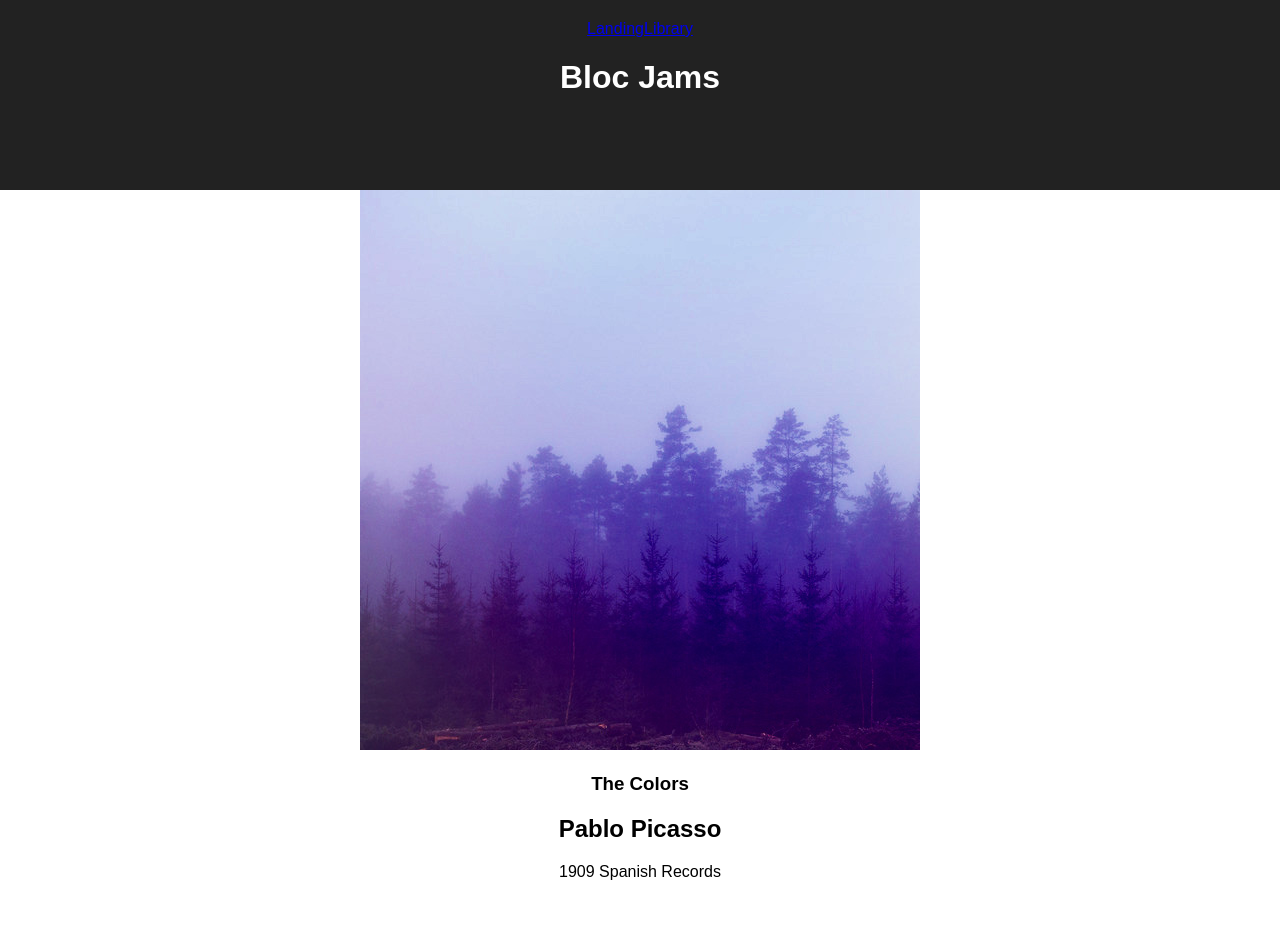
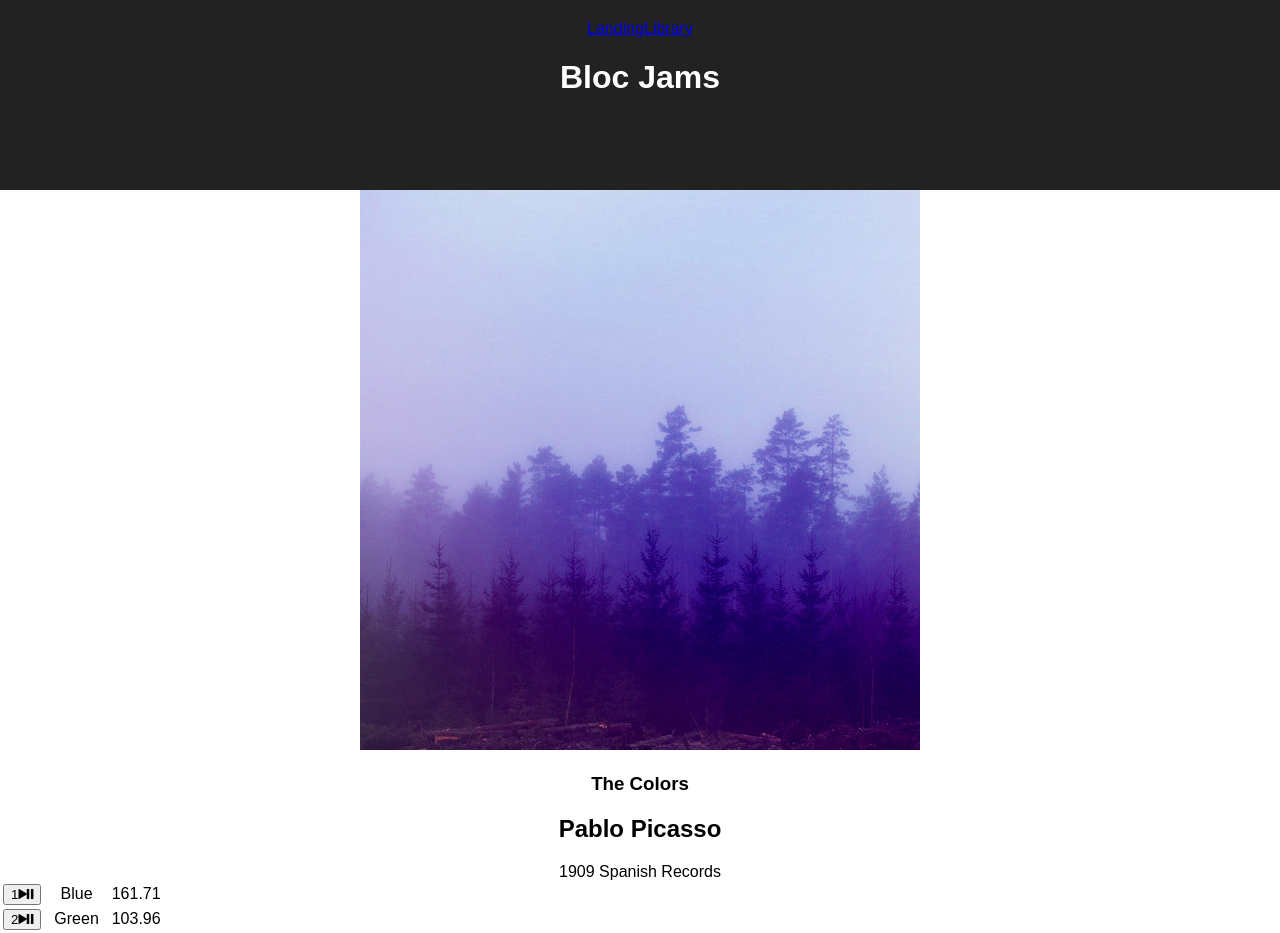
Before and after one commit to sds0208/bloc-jams-react, a React (Create React App) app: page /album/the-colors in a window 1280 px wide. Shown: the top 933 px of the page. Before the commit the page ends 881 px from the top, so only its background shows below. Built offline with nearby package versions, Linux system fonts and the light colour scheme.

Commit message:
Components-Album-Assignment completed

```diff
--- a/public/index.html
+++ b/public/index.html
@@ -10,6 +10,7 @@
     -->
     <link rel="manifest" href="%PUBLIC_URL%/manifest.json">
     <link rel="shortcut icon" href="%PUBLIC_URL%/favicon.ico">
+    <link rel="stylesheet" type="text/css" href="http://code.ionicframework.com/ionicons/2.0.1/css/ionicons.min.css">
     <!--
       Notice the use of %PUBLIC_URL% in the tags above.
       It will be replaced with the URL of the `public` folder during the build.
--- a/src/components/Album.js
+++ b/src/components/Album.js
@@ -32,6 +32,21 @@
             <col id="song-duration-column" />
           </colgroup>
           <tbody>
+            {
+              this.state.album.songs.map( (song, index) =>
+                <tr className="song-table-row">
+                  <td>
+                    <button>
+                      <span className="song-number">{index+1}</span>
+                      <span className="ion-play"></span>
+                      <span className="ion-pause"></span>
+                    </button>
+                  </td>
+                  <td>{song.title}</td>
+                  <td>{song.duration}</td>
+                </tr>
+              )
+            }
           </tbody>
         </table>
       </section>
```
